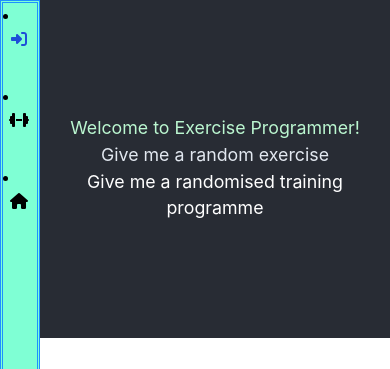
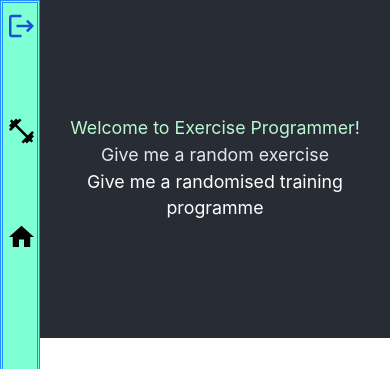
Before and after one commit to Evie-Skinner18/exercise-programmer, a React (Create React App) app in the folder frontend/: page / in a window 390 px wide. Shown: the top 369 px of the page. Built offline with nearby package versions, Linux system fonts and the light colour scheme.

Commit message:
Removed bullet points for navbar <li>s in Chrome. Added responsive sizing for navbar icons

```diff
--- a/frontend/public/index.html
+++ b/frontend/public/index.html
@@ -23,8 +23,8 @@
       work correctly both with client-side routing and a non-root public URL.
       Learn how to configure a non-root public URL by running `npm run build`.
     -->
+    <link href="https://fonts.googleapis.com/icon?family=Material+Icons" rel="stylesheet">
     <title>Exercise Programmer</title>
-    <script src="https://kit.fontawesome.com/d3afc69bec.js" crossorigin="anonymous"></script>
   </head>
   <body>
     <noscript>You need to enable JavaScript to run this app.</noscript>
--- a/frontend/src/navigation/navbar.js
+++ b/frontend/src/navigation/navbar.js
@@ -7,17 +7,17 @@ function Navbar() {
         <nav>
             <li>
                 <Link to={"/login"} className='text-blue-700'>
-                    <i className="fa-solid fa-right-to-bracket"></i>
+                    <span className="material-icons mobile:text-3xl laptop:text-2xl desktop:text-3xl">logout</span>
                 </Link>
             </li>
             <li>
                 <Link to={"/exercise-list"}>
-                    <i className="fa-solid fa-dumbbell"></i>
+                    <span className="material-icons mobile:text-3xl laptop:text-2xl desktop:text-3xl">fitness_center</span>
                 </Link>
             </li>
             <li>
                 <Link to={"/"}>
-                    <i className="fa-solid fa-home"></i>
+                    <span className="material-icons mobile:text-3xl laptop:text-2xl desktop:text-3xl">home</span>
                 </Link>
             </li>
         </nav>
--- a/frontend/src/navigation/navbar.module.css
+++ b/frontend/src/navigation/navbar.module.css
@@ -8,13 +8,17 @@
     background-color: aquamarine;
 }
 
+.navbar li {
+    list-style-type: none;
+}
+
 .navbar a {
     writing-mode: vertical-lr;
     transform: scale(-1);
-    padding: 4px 4px 4px 4px;
+    padding: 4vh 0vh 1vh 1vh;
     margin-bottom: 80%;
 }
 
-.navbar a i {
-    transform: scale(-1);
+.navbar a span {
+    transform: rotate(90deg);
 }
```
